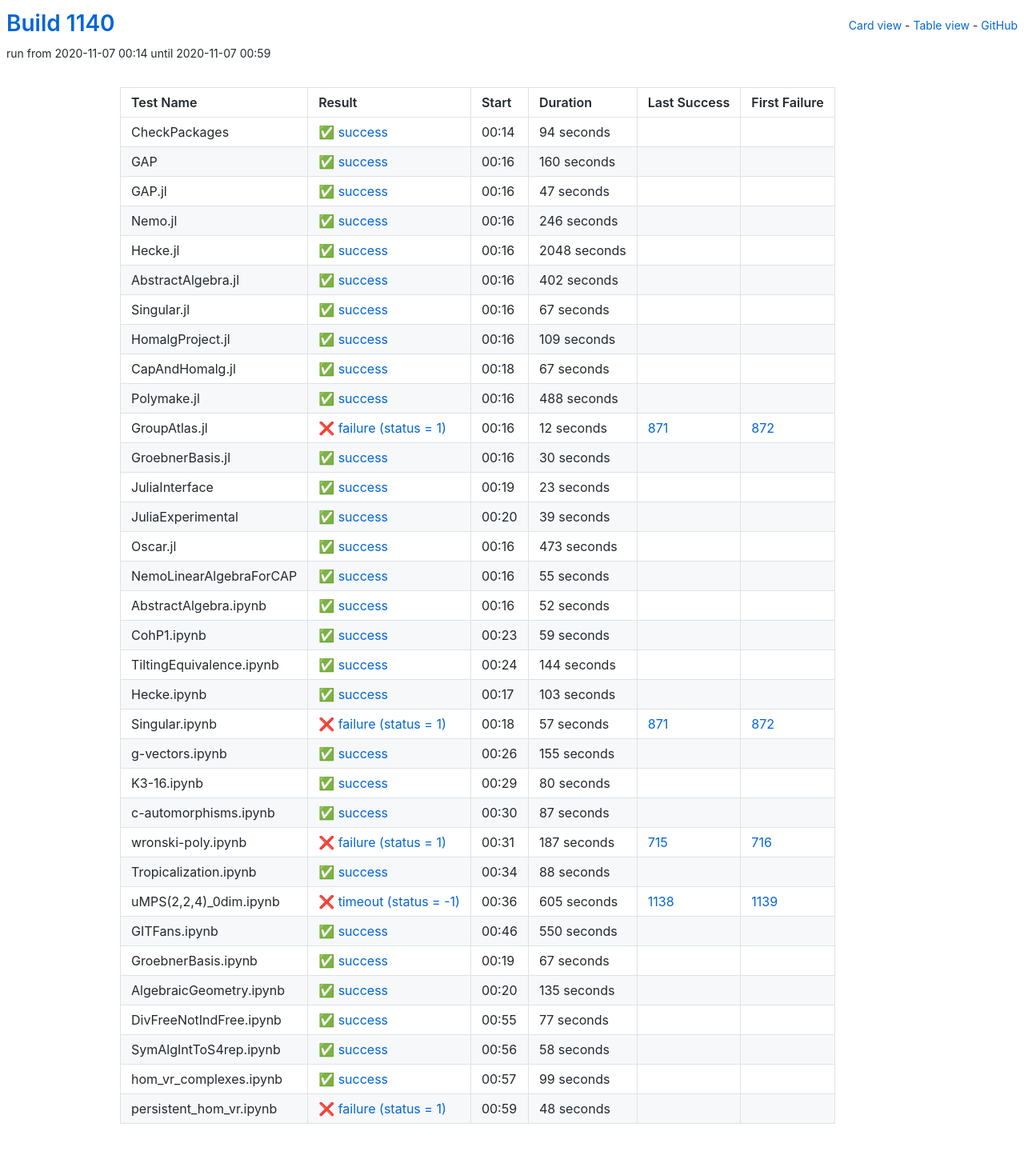
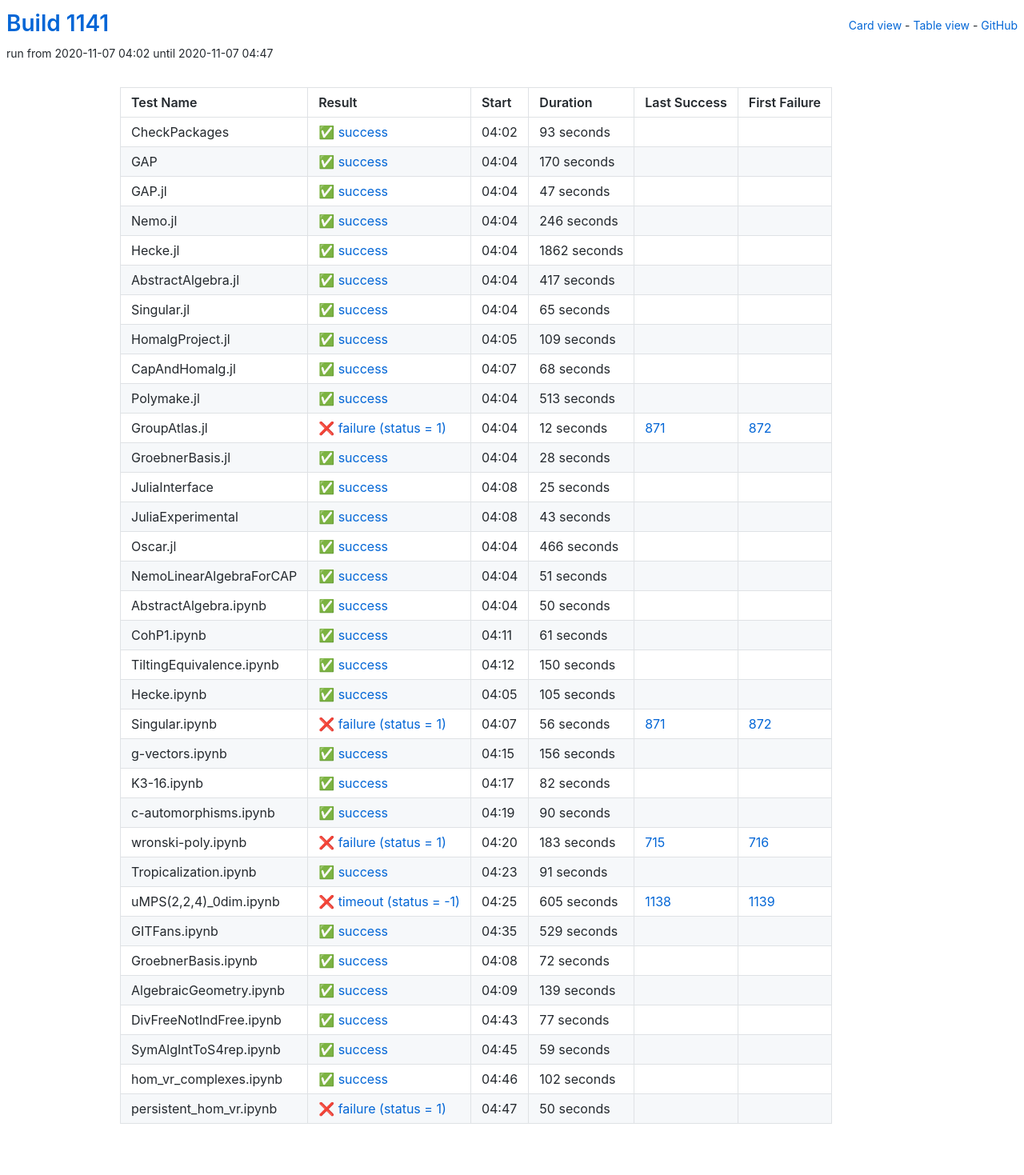
Before and after one commit to oscar-system/oscar-ci-status-stable, a Jekyll site: the page built from table.html, in a window 1280 px wide. Shown: the whole page at 80% size. Built offline with Jekyll 4.4.1, drawn with Linux system fonts in a browser that asks for light colours.

Commit message:
Build #1141

```diff
--- a/_data/ci.yml
+++ b/_data/ci.yml
@@ -1,6 +1,6 @@
 ---
-build: 1140
-build_url: https://oscarci.mathematik.uni-kl.de/job/oscar-stable/1140/
+build: 1141
+build_url: https://oscarci.mathematik.uni-kl.de/job/oscar-stable/1141/
 job: oscar-stable
 organization: oscar-system
 repo: oscar-ci-status-stable
@@ -8,32 +8,32 @@ repourl: https://github.com/oscar-system/oscar-ci-status-stable
 tests:
 - name: CheckPackages
   id: checkpackages
-  log: https://oscarci.mathematik.uni-kl.de/job/oscar-stable/1140/artifact/logs/build-1140/CheckPackages.log
-  start: 2020-11-07 00:14
+  log: https://oscarci.mathematik.uni-kl.de/job/oscar-stable/1141/artifact/logs/build-1141/CheckPackages.log
+  start: 2020-11-07 04:02
   success: true
   exitcode: 0
   status: success
-  duration: 94
+  duration: 93
   last_success: false
   last_success_url:
   first_failure: false
   first_failure_url:
 - name: GAP
   id: gap
-  log: https://oscarci.mathematik.uni-kl.de/job/oscar-stable/1140/artifact/logs/build-1140/GAP.log
-  start: 2020-11-07 00:16
+  log: https://oscarci.mathematik.uni-kl.de/job/oscar-stable/1141/artifact/logs/build-1141/GAP.log
+  start: 2020-11-07 04:04
   success: true
   exitcode: 0
   status: success
-  duration: 160
+  duration: 170
   last_success: false
   last_success_url:
   first_failure: false
   first_failure_url:
 - name: GAP.jl
   id: gap-jl
-  log: https://oscarci.mathematik.uni-kl.de/job/oscar-stable/1140/artifact/logs/build-1140/GAP.jl.log
-  start: 2020-11-07 00:16
+  log: https://oscarci.mathematik.uni-kl.de/job/oscar-stable/1141/artifact/logs/build-1141/GAP.jl.log
+  start: 2020-11-07 04:04
   success: true
   exitcode: 0
   status: success
@@ -44,8 +44,8 @@ tests:
   first_failure_url:
 - name: Nemo.jl
   id: nemo-jl
-  log: https://oscarci.mathematik.uni-kl.de/job/oscar-stable/1140/artifact/logs/build-1140/Nemo.jl.log
-  start: 2020-11-07 00:16
+  log: https://oscarci.mathematik.uni-kl.de/job/oscar-stable/1141/artifact/logs/build-1141/Nemo.jl.log
+  start: 2020-11-07 04:04
   success: true
   exitcode: 0
   status: success
@@ -56,44 +56,44 @@ tests:
   first_failure_url:
 - name: Hecke.jl
   id: hecke-jl
-  log: https://oscarci.mathematik.uni-kl.de/job/oscar-stable/1140/artifact/logs/build-1140/Hecke.jl.log
-  start: 2020-11-07 00:16
+  log: https://oscarci.mathematik.uni-kl.de/job/oscar-stable/1141/artifact/logs/build-1141/Hecke.jl.log
+  start: 2020-11-07 04:04
   success: true
   exitcode: 0
   status: success
-  duration: 2048
+  duration: 1862
   last_success: false
   last_success_url:
   first_failure: false
   first_failure_url:
 - name: AbstractAlgebra.jl
   id: abstractalgebra-jl
-  log: https://oscarci.mathematik.uni-kl.de/job/oscar-stable/1140/artifact/logs/build-1140/AbstractAlgebra.jl.log
-  start: 2020-11-07 00:16
+  log: https://oscarci.mathematik.uni-kl.de/job/oscar-stable/1141/artifact/logs/build-1141/AbstractAlgebra.jl.log
+  start: 2020-11-07 04:04
   success: true
   exitcode: 0
   status: success
-  duration: 402
+  duration: 417
   last_success: false
   last_success_url:
   first_failure: false
   first_failure_url:
 - name: Singular.jl
   id: singular-jl
-  log: https://oscarci.mathematik.uni-kl.de/job/oscar-stable/1140/artifact/logs/build-1140/Singular.jl.log
-  start: 2020-11-07 00:16
+  log: https://oscarci.mathematik.uni-kl.de/job/oscar-stable/1141/artifact/logs/build-1141/Singular.jl.log
+  start: 2020-11-07 04:04
   success: true
   exitcode: 0
   status: success
-  duration: 67
+  duration: 65
   last_success: false
   last_success_url:
   first_failure: false
   first_failure_url:
 - name: HomalgProject.jl
   id: homalgproject-jl
-  log: https://oscarci.mathematik.uni-kl.de/job/oscar-stable/1140/artifact/logs/build-1140/HomalgProject.jl.log
-  start: 2020-11-07 00:16
+  log: https://oscarci.mathematik.uni-kl.de/job/oscar-stable/1141/artifact/logs/build-1141/HomalgProject.jl.log
+  start: 2020-11-07 04:05
   success: true
   exitcode: 0
   status: success
@@ -104,32 +104,32 @@ tests:
   first_failure_url:
 - name: CapAndHomalg.jl
   id: capandhomalg-jl
-  log: https://oscarci.mathematik.uni-kl.de/job/oscar-stable/1140/artifact/logs/build-1140/CapAndHomalg.jl.log
-  start: 2020-11-07 00:18
+  log: https://oscarci.mathematik.uni-kl.de/job/oscar-stable/1141/artifact/logs/build-1141/CapAndHomalg.jl.log
+  start: 2020-11-07 04:07
   success: true
   exitcode: 0
   status: success
-  duration: 67
+  duration: 68
   last_success: false
   last_success_url:
   first_failure: false
   first_failure_url:
 - name: Polymake.jl
   id: polymake-jl
-  log: https://oscarci.mathematik.uni-kl.de/job/oscar-stable/1140/artifact/logs/build-1140/Polymake.jl.log
-  start: 2020-11-07 00:16
+  log: https://oscarci.mathematik.uni-kl.de/job/oscar-stable/1141/artifact/logs/build-1141/Polymake.jl.log
+  start: 2020-11-07 04:04
   success: true
   exitcode: 0
   status: success
-  duration: 488
+  duration: 513
   last_success: false
   last_success_url:
   first_failure: false
   first_failure_url:
 - name: GroupAtlas.jl
   id: groupatlas-jl
-  log: https://oscarci.mathematik.uni-kl.de/job/oscar-stable/1140/artifact/logs/build-1140/GroupAtlas.jl.log
-  start: 2020-11-07 00:16
+  log: https://oscarci.mathematik.uni-kl.de/job/oscar-stable/1141/artifact/logs/build-1141/GroupAtlas.jl.log
+  start: 2020-11-07 04:04
   success: false
   exitcode: 1
   status: failure
@@ -140,188 +140,188 @@ tests:
   first_failure_url: https://oscarci.mathematik.uni-kl.de/job/oscar-stable/872/
 - name: GroebnerBasis.jl
   id: groebnerbasis-jl
-  log: https://oscarci.mathematik.uni-kl.de/job/oscar-stable/1140/artifact/logs/build-1140/GroebnerBasis.jl.log
-  start: 2020-11-07 00:16
+  log: https://oscarci.mathematik.uni-kl.de/job/oscar-stable/1141/artifact/logs/build-1141/GroebnerBasis.jl.log
+  start: 2020-11-07 04:04
   success: true
   exitcode: 0
   status: success
-  duration: 30
+  duration: 28
   last_success: false
   last_success_url:
   first_failure: false
   first_failure_url:
 - name: JuliaInterface
   id: juliainterface
-  log: https://oscarci.mathematik.uni-kl.de/job/oscar-stable/1140/artifact/logs/build-1140/JuliaInterface.log
-  start: 2020-11-07 00:19
+  log: https://oscarci.mathematik.uni-kl.de/job/oscar-stable/1141/artifact/logs/build-1141/JuliaInterface.log
+  start: 2020-11-07 04:08
   success: true
   exitcode: 0
   status: success
-  duration: 23
+  duration: 25
   last_success: false
   last_success_url:
   first_failure: false
   first_failure_url:
 - name: JuliaExperimental
   id: juliaexperimental
-  log: https://oscarci.mathematik.uni-kl.de/job/oscar-stable/1140/artifact/logs/build-1140/JuliaExperimental.log
-  start: 2020-11-07 00:20
+  log: https://oscarci.mathematik.uni-kl.de/job/oscar-stable/1141/artifact/logs/build-1141/JuliaExperimental.log
+  start: 2020-11-07 04:08
   success: true
   exitcode: 0
   status: success
-  duration: 39
+  duration: 43
   last_success: false
   last_success_url:
   first_failure: false
   first_failure_url:
 - name: Oscar.jl
   id: oscar-jl
-  log: https://oscarci.mathematik.uni-kl.de/job/oscar-stable/1140/artifact/logs/build-1140/Oscar.jl.log
-  start: 2020-11-07 00:16
+  log: https://oscarci.mathematik.uni-kl.de/job/oscar-stable/1141/artifact/logs/build-1141/Oscar.jl.log
+  start: 2020-11-07 04:04
   success: true
   exitcode: 0
   status: success
-  duration: 473
+  duration: 466
   last_success: false
   last_success_url:
   first_failure: false
   first_failure_url:
 - name: NemoLinearAlgebraForCAP
   id: nemolinearalgebraforcap
-  log: https://oscarci.mathematik.uni-kl.de/job/oscar-stable/1140/artifact/logs/build-1140/NemoLinearAlgebraForCAP.log
-  start: 2020-11-07 00:16
+  log: https://oscarci.mathematik.uni-kl.de/job/oscar-stable/1141/artifact/logs/build-1141/NemoLinearAlgebraForCAP.log
+  start: 2020-11-07 04:04
   success: true
   exitcode: 0
   status: success
-  duration: 55
+  duration: 51
   last_success: false
   last_success_url:
   first_failure: false
   first_failure_url:
 - name: AbstractAlgebra.ipynb
   id: abstractalgebra-ipynb
-  log: https://oscarci.mathematik.uni-kl.de/job/oscar-stable/1140/artifact/logs/build-1140/AbstractAlgebra.ipynb.log
-  start: 2020-11-07 00:16
+  log: https://oscarci.mathematik.uni-kl.de/job/oscar-stable/1141/artifact/logs/build-1141/AbstractAlgebra.ipynb.log
+  start: 2020-11-07 04:04
   success: true
   exitcode: 0
   status: success
-  duration: 52
+  duration: 50
   last_success: false
   last_success_url:
   first_failure: false
   first_failure_url:
 - name: CohP1.ipynb
   id: cohp1-ipynb
-  log: https://oscarci.mathematik.uni-kl.de/job/oscar-stable/1140/artifact/logs/build-1140/CohP1.ipynb.log
-  start: 2020-11-07 00:23
+  log: https://oscarci.mathematik.uni-kl.de/job/oscar-stable/1141/artifact/logs/build-1141/CohP1.ipynb.log
+  start: 2020-11-07 04:11
   success: true
   exitcode: 0
   status: success
-  duration: 59
+  duration: 61
   last_success: false
   last_success_url:
   first_failure: false
   first_failure_url:
 - name: TiltingEquivalence.ipynb
   id: tiltingequivalence-ipynb
-  log: https://oscarci.mathematik.uni-kl.de/job/oscar-stable/1140/artifact/logs/build-1140/TiltingEquivalence.ipynb.log
-  start: 2020-11-07 00:24
+  log: https://oscarci.mathematik.uni-kl.de/job/oscar-stable/1141/artifact/logs/build-1141/TiltingEquivalence.ipynb.log
+  start: 2020-11-07 04:12
   success: true
   exitcode: 0
   status: success
-  duration: 144
+  duration: 150
   last_success: false
   last_success_url:
   first_failure: false
   first_failure_url:
 - name: Hecke.ipynb
   id: hecke-ipynb
-  log: https://oscarci.mathematik.uni-kl.de/job/oscar-stable/1140/artifact/logs/build-1140/Hecke.ipynb.log
-  start: 2020-11-07 00:17
+  log: https://oscarci.mathematik.uni-kl.de/job/oscar-stable/1141/artifact/logs/build-1141/Hecke.ipynb.log
+  start: 2020-11-07 04:05
   success: true
   exitcode: 0
   status: success
-  duration: 103
+  duration: 105
   last_success: false
   last_success_url:
   first_failure: false
   first_failure_url:
 - name: Singular.ipynb
   id: singular-ipynb
-  log: https://oscarci.mathematik.uni-kl.de/job/oscar-stable/1140/artifact/logs/build-1140/Singular.ipynb.log
-  start: 2020-11-07 00:18
+  log: https://oscarci.mathematik.uni-kl.de/job/oscar-stable/1141/artifact/logs/build-1141/Singular.ipynb.log
+  start: 2020-11-07 04:07
   success: false
   exitcode: 1
   status: failure
-  duration: 57
+  duration: 56
   last_success: 871
   last_success_url: https://oscarci.mathematik.uni-kl.de/job/oscar-stable/871/
   first_failure: 872
   first_failure_url: https://oscarci.mathematik.uni-kl.de/job/oscar-stable/872/
 - name: g-vectors.ipynb
   id: g-vectors-ipynb
-  log: https://oscarci.mathematik.uni-kl.de/job/oscar-stable/1140/artifact/logs/build-1140/g-vectors.ipynb.log
-  start: 2020-11-07 00:26
+  log: https://oscarci.mathematik.uni-kl.de/job/oscar-stable/1141/artifact/logs/build-1141/g-vectors.ipynb.log
+  start: 2020-11-07 04:15
   success: true
   exitcode: 0
   status: success
-  duration: 155
+  duration: 156
   last_success: false
   last_success_url:
   first_failure: false
   first_failure_url:
 - name: K3-16.ipynb
   id: k3-16-ipynb
-  log: https://oscarci.mathematik.uni-kl.de/job/oscar-stable/1140/artifact/logs/build-1140/K3-16.ipynb.log
-  start: 2020-11-07 00:29
+  log: https://oscarci.mathematik.uni-kl.de/job/oscar-stable/1141/artifact/logs/build-1141/K3-16.ipynb.log
+  start: 2020-11-07 04:17
   success: true
   exitcode: 0
   status: success
-  duration: 80
+  duration: 82
   last_success: false
   last_success_url:
   first_failure: false
   first_failure_url:
 - name: c-automorphisms.ipynb
   id: c-automorphisms-ipynb
-  log: https://oscarci.mathematik.uni-kl.de/job/oscar-stable/1140/artifact/logs/build-1140/c-automorphisms.ipynb.log
-  start: 2020-11-07 00:30
+  log: https://oscarci.mathematik.uni-kl.de/job/oscar-stable/1141/artifact/logs/build-1141/c-automorphisms.ipynb.log
+  start: 2020-11-07 04:19
   success: true
   exitcode: 0
   status: success
-  duration: 87
+  duration: 90
   last_success: false
   last_success_url:
   first_failure: false
   first_failure_url:
 - name: wronski-poly.ipynb
   id: wronski-poly-ipynb
-  log: https://oscarci.mathematik.uni-kl.de/job/oscar-stable/1140/artifact/logs/build-1140/wronski-poly.ipynb.log
-  start: 2020-11-07 00:31
+  log: https://oscarci.mathematik.uni-kl.de/job/oscar-stable/1141/artifact/logs/build-1141/wronski-poly.ipynb.log
+  start: 2020-11-07 04:20
   success: false
   exitcode: 1
   status: failure
-  duration: 187
+  duration: 183
   last_success: 715
   last_success_url: https://oscarci.mathematik.uni-kl.de/job/oscar-stable/715/
   first_failure: 716
   first_failure_url: https://oscarci.mathematik.uni-kl.de/job/oscar-stable/716/
 - name: Tropicalization.ipynb
   id: tropicalization-ipynb
-  log: https://oscarci.mathematik.uni-kl.de/job/oscar-stable/1140/artifact/logs/build-1140/Tropicalization.ipynb.log
-  start: 2020-11-07 00:34
+  log: https://oscarci.mathematik.uni-kl.de/job/oscar-stable/1141/artifact/logs/build-1141/Tropicalization.ipynb.log
+  start: 2020-11-07 04:23
   success: true
   exitcode: 0
   status: success
-  duration: 88
+  duration: 91
   last_success: false
   last_success_url:
   first_failure: false
   first_failure_url:
 - name: uMPS(2,2,4)_0dim.ipynb
   id: umps-2-2-4-0dim-ipynb
-  log: https://oscarci.mathematik.uni-kl.de/job/oscar-stable/1140/artifact/logs/build-1140/uMPS-2-2-4-_0dim.ipynb.log
-  start: 2020-11-07 00:36
+  log: https://oscarci.mathematik.uni-kl.de/job/oscar-stable/1141/artifact/logs/build-1141/uMPS-2-2-4-_0dim.ipynb.log
+  start: 2020-11-07 04:25
   success: false
   exitcode: -1
   status: timeout
@@ -332,44 +332,44 @@ tests:
   first_failure_url: https://oscarci.mathematik.uni-kl.de/job/oscar-stable/1139/
 - name: GITFans.ipynb
   id: gitfans-ipynb
-  log: https://oscarci.mathematik.uni-kl.de/job/oscar-stable/1140/artifact/logs/build-1140/GITFans.ipynb.log
-  start: 2020-11-07 00:46
+  log: https://oscarci.mathematik.uni-kl.de/job/oscar-stable/1141/artifact/logs/build-1141/GITFans.ipynb.log
+  start: 2020-11-07 04:35
   success: true
   exitcode: 0
   status: success
-  duration: 550
+  duration: 529
   last_success: false
   last_success_url:
   first_failure: false
   first_failure_url:
 - name: GroebnerBasis.ipynb
   id: groebnerbasis-ipynb
-  log: https://oscarci.mathematik.uni-kl.de/job/oscar-stable/1140/artifact/logs/build-1140/GroebnerBasis.ipynb.log
-  start: 2020-11-07 00:19
+  log: https://oscarci.mathematik.uni-kl.de/job/oscar-stable/1141/artifact/logs/build-1141/GroebnerBasis.ipynb.log
+  start: 2020-11-07 04:08
   success: true
   exitcode: 0
   status: success
-  duration: 67
+  duration: 72
   last_success: false
   last_success_url:
   first_failure: false
   first_failure_url:
 - name: AlgebraicGeometry.ipynb
   id: algebraicgeometry-ipynb
-  log: https://oscarci.mathematik.uni-kl.de/job/oscar-stable/1140/artifact/logs/build-1140/AlgebraicGeometry.ipynb.log
-  start: 2020-11-07 00:20
+  log: https://oscarci.mathematik.uni-kl.de/job/oscar-stable/1141/artifact/logs/build-1141/AlgebraicGeometry.ipynb.log
+  start: 2020-11-07 04:09
   success: true
   exitcode: 0
   status: success
-  duration: 135
+  duration: 139
   last_success: false
   last_success_url:
   first_failure: false
   first_failure_url:
 - name: DivFreeNotIndFree.ipynb
   id: divfreenotindfree-ipynb
-  log: https://oscarci.mathematik.uni-kl.de/job/oscar-stable/1140/artifact/logs/build-1140/DivFreeNotIndFree.ipynb.log
-  start: 2020-11-07 00:55
+  log: https://oscarci.mathematik.uni-kl.de/job/oscar-stable/1141/artifact/logs/build-1141/DivFreeNotIndFree.ipynb.log
+  start: 2020-11-07 04:43
   success: true
   exitcode: 0
   status: success
@@ -380,36 +380,36 @@ tests:
   first_failure_url:
 - name: SymAlgIntToS4rep.ipynb
   id: symalginttos4rep-ipynb
-  log: https://oscarci.mathematik.uni-kl.de/job/oscar-stable/1140/artifact/logs/build-1140/SymAlgIntToS4rep.ipynb.log
-  start: 2020-11-07 00:56
+  log: https://oscarci.mathematik.uni-kl.de/job/oscar-stable/1141/artifact/logs/build-1141/SymAlgIntToS4rep.ipynb.log
+  start: 2020-11-07 04:45
   success: true
   exitcode: 0
   status: success
-  duration: 58
+  duration: 59
   last_success: false
   last_success_url:
   first_failure: false
   first_failure_url:
 - name: hom_vr_complexes.ipynb
   id: hom-vr-complexes-ipynb
-  log: https://oscarci.mathematik.uni-kl.de/job/oscar-stable/1140/artifact/logs/build-1140/hom_vr_complexes.ipynb.log
-  start: 2020-11-07 00:57
+  log: https://oscarci.mathematik.uni-kl.de/job/oscar-stable/1141/artifact/logs/build-1141/hom_vr_complexes.ipynb.log
+  start: 2020-11-07 04:46
   success: true
   exitcode: 0
   status: success
-  duration: 99
+  duration: 102
   last_success: false
   last_success_url:
   first_failure: false
   first_failure_url:
 - name: persistent_hom_vr.ipynb
   id: persistent-hom-vr-ipynb
-  log: https://oscarci.mathematik.uni-kl.de/job/oscar-stable/1140/artifact/logs/build-1140/persistent_hom_vr.ipynb.log
-  start: 2020-11-07 00:59
+  log: https://oscarci.mathematik.uni-kl.de/job/oscar-stable/1141/artifact/logs/build-1141/persistent_hom_vr.ipynb.log
+  start: 2020-11-07 04:47
   success: false
   exitcode: 1
   status: failure
-  duration: 48
+  duration: 50
   last_success: false
   last_success_url:
   first_failure: false
```
Also changed, not shown: README.md.
